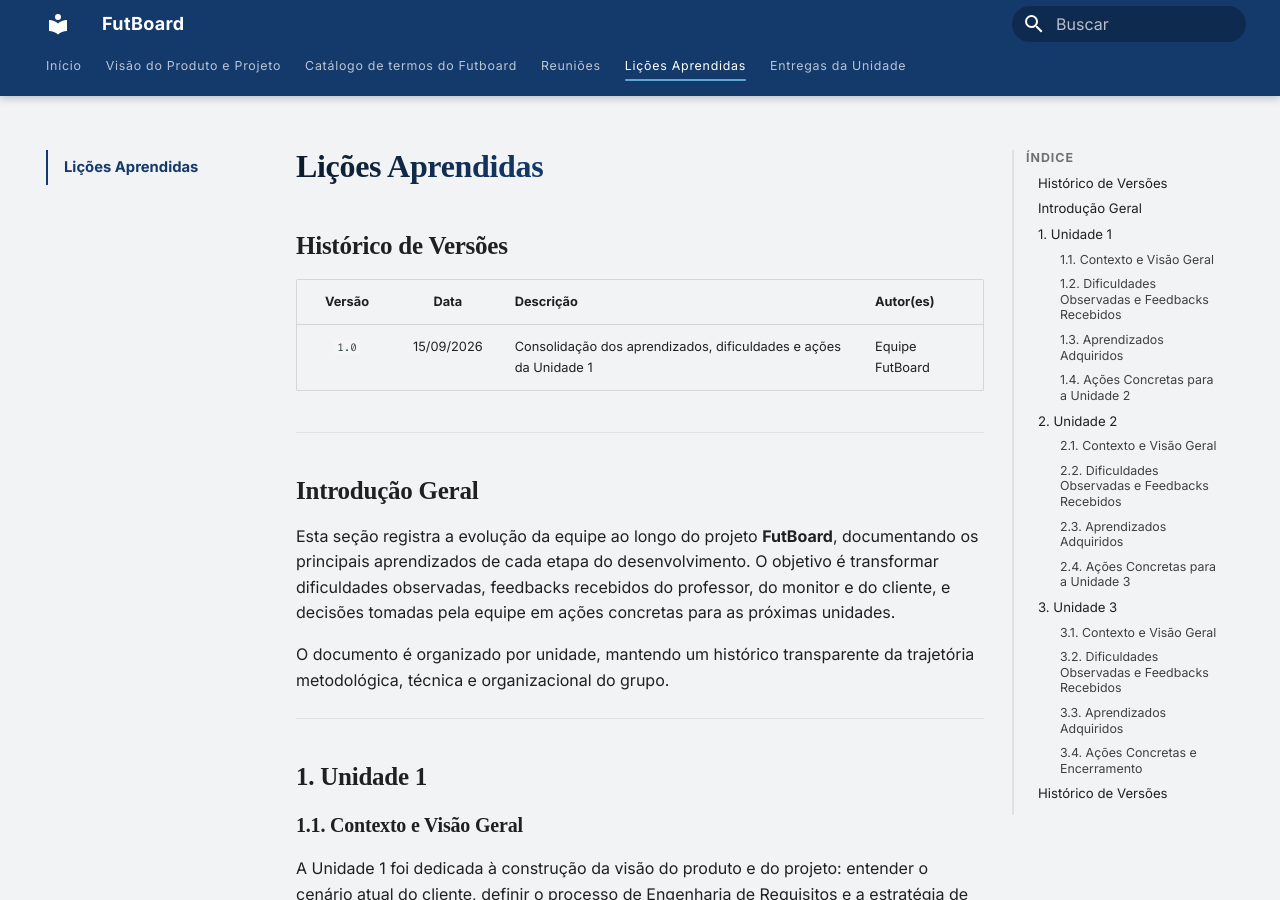
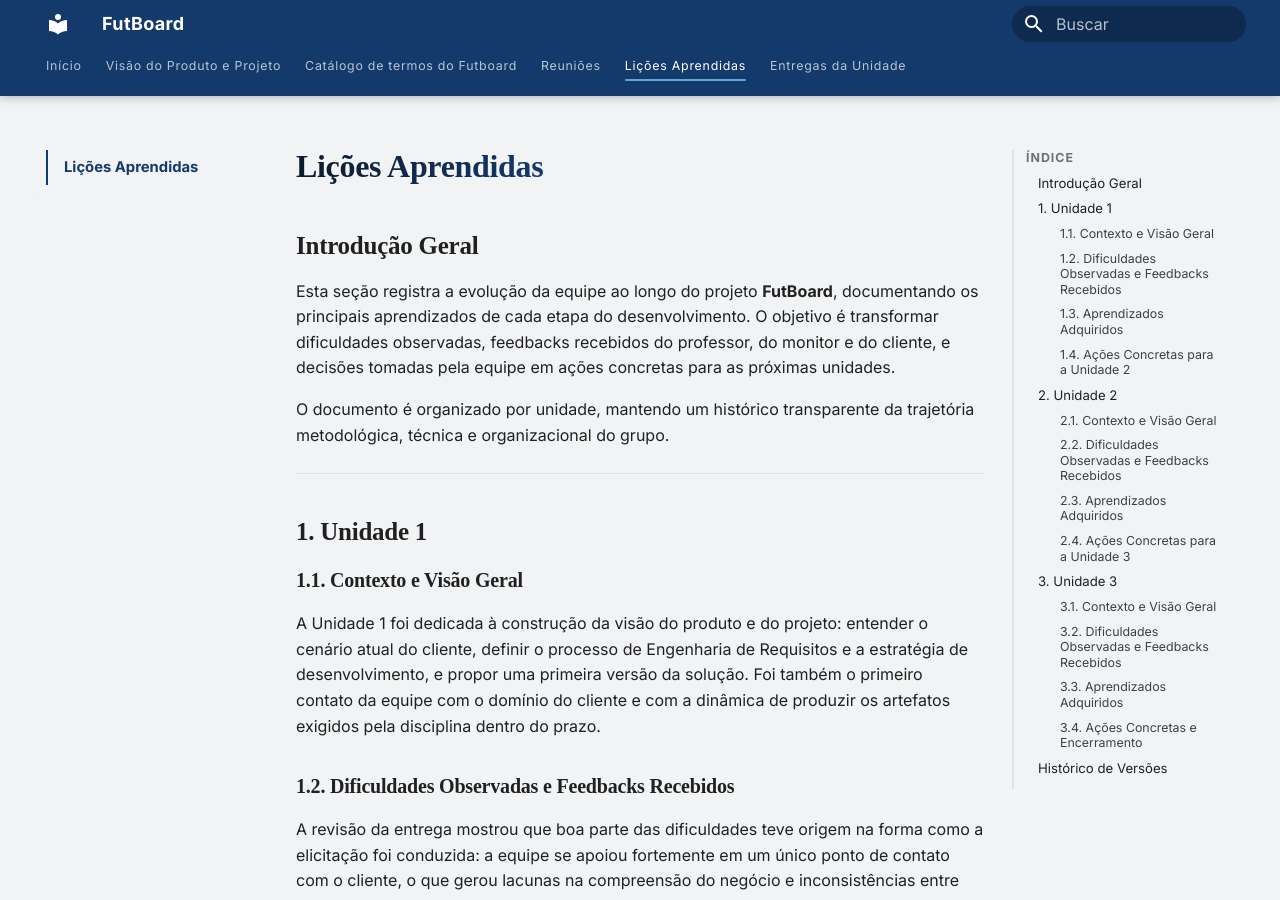
Before and after one commit to mdsreq-fga-unb/REQ-2026.2-T01-FutBoard, an MkDocs documentation site: the page built from docs/licoes-aprendidas.md, in a window 1280 px wide and 900 px high. Built offline with MkDocs 1.6.1 and Material for MkDocs 9.7.7, drawn with Linux system fonts in a browser that asks for light colours.

Commit message:
docs: remove histórico de versões duplicado das lições aprendidas

```diff
--- a/docs/licoes-aprendidas.md
+++ b/docs/licoes-aprendidas.md
@@ -1,12 +1,4 @@
 # Lições Aprendidas
-
-## Histórico de Versões
-
-| Versão | Data | Descrição | Autor(es) |
-| :---: | :---: | :--- | :--- |
-| `1.0` | 15/09/2026 | Consolidação dos aprendizados, dificuldades e ações da Unidade 1 | Equipe FutBoard |
-
----
 
 ## Introdução Geral
 
```
